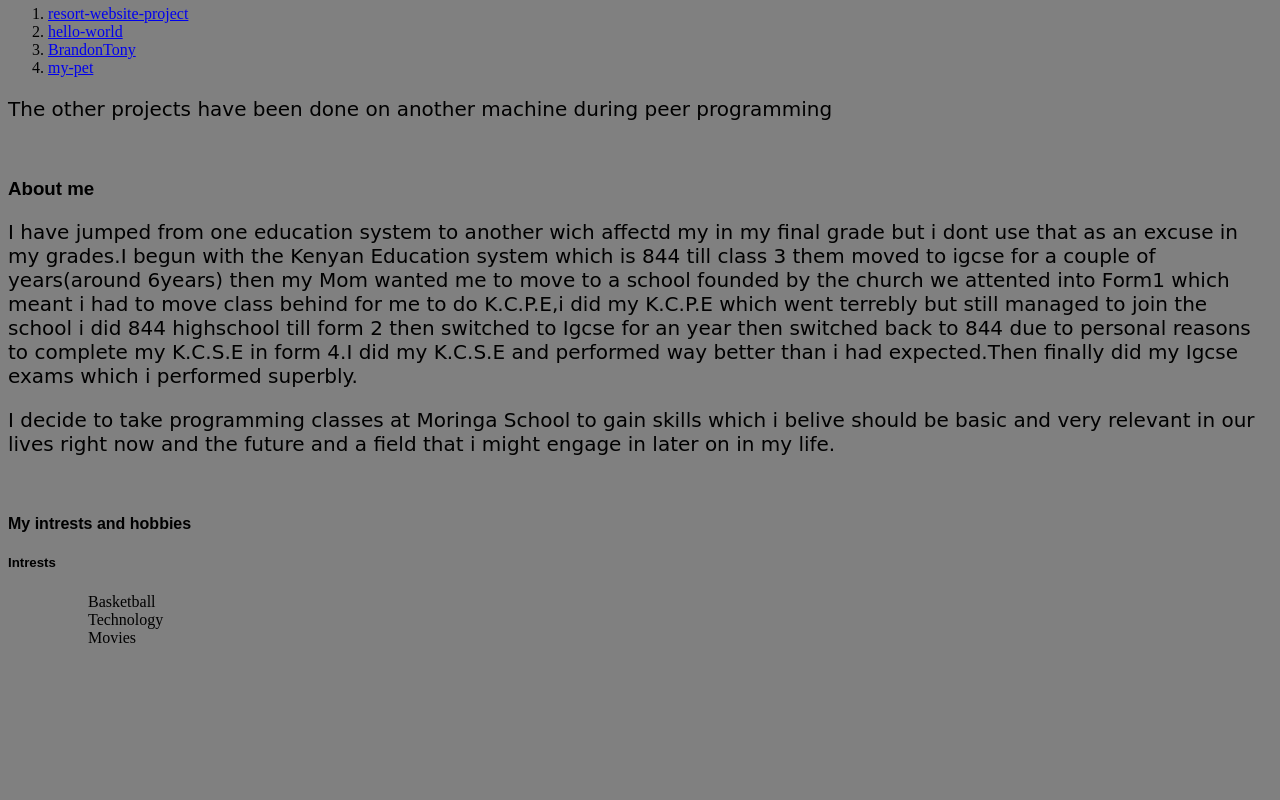
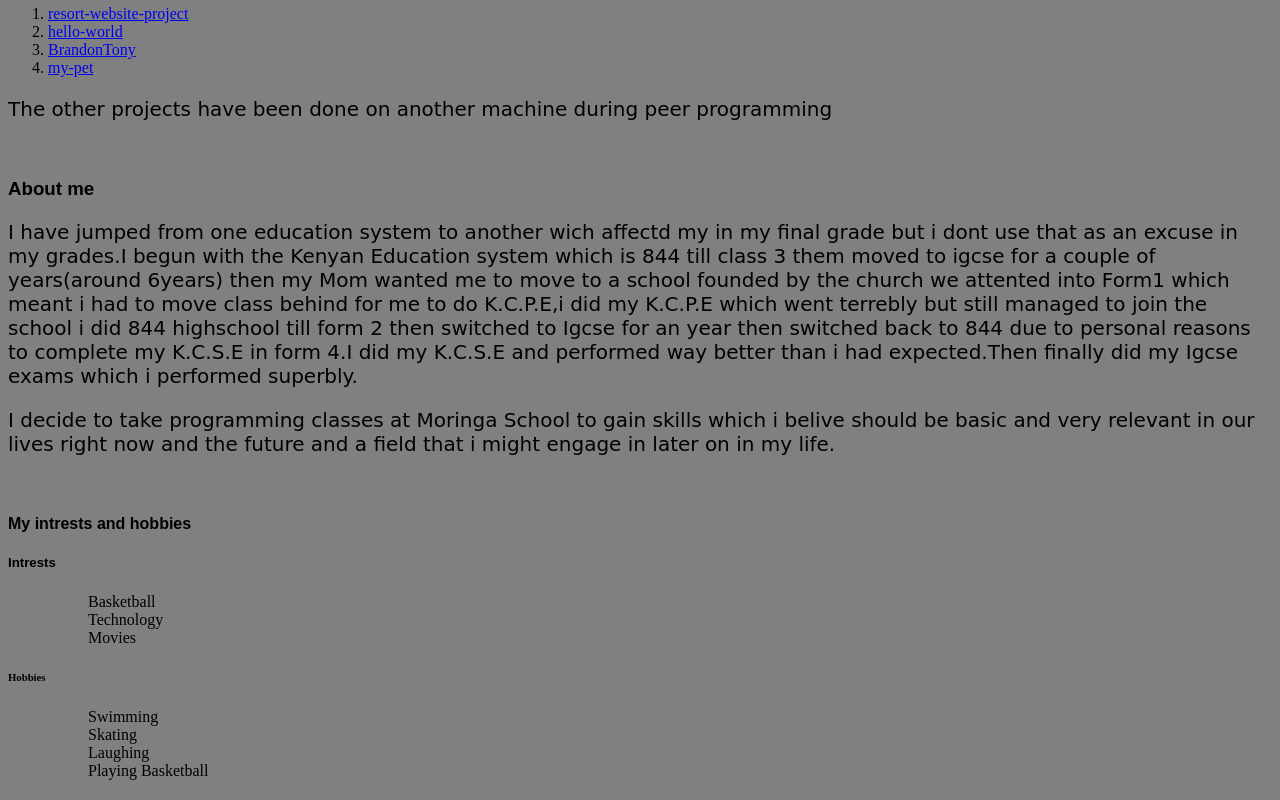
Before and after one commit to Antonybrandon/Friday16Assignment, a plain HTML site: page portfolio-landing-page.html in a window 1280 px wide. Shown: the part 642-1442 px from the top of the page. Before the commit the page ends 1305 px from the top, so only its background shows below. Drawn offline with Linux system fonts and the light colour scheme; a web font is replaced by a local one.

Commit message:
finished creating my portfolio

```diff
--- a/portfolio-landing-page.html
+++ b/portfolio-landing-page.html
@@ -15,6 +15,7 @@
 
     <br />
   <img src="images/Dunking.jpg" alt="An image of Antony Dunking" height="200"width="300">
+  <img src="images/Snap.JPG" alt="An image of Antonybrandon" height="200"width="300">
   <p> I am a 6 foot 4inches basketballer who has an intrest in develpments and computer related fields i was advised about moringa school, i later joined moringa school school still pursuing my Basketball carrer i am currently learning how to become a developer at Moringa School Which is an awsome place and i will and have already begun refering to friends and people whom i know are intrested with becoming developers.</p>
   <p><strong>My projects below-click to view:</strong></p>
     <ol>
@@ -34,11 +35,20 @@
   <h5><strong>Intrests</strong></h5>
   <P>
     <ul>
-    <ul>Basketball</ul>
-    <ul>Technology</ul>
-    <ul>Movies</ul>
-      </ul>
-
+      <ul>Basketball</ul>
+      <ul>Technology</ul>
+      <ul>Movies</ul>
+    </ul>
+  </p>
+  <h6><strong>Hobbies</strong></h6>
+  <p>
+    <ul>
+      <ul>Swimming</ul>
+      <ul>Skating</ul>
+      <ul>Laughing</ul>
+      <ul>Playing Basketball</ul>
+    </ul>
+  </p>
 
   </body>
 </html>
```
